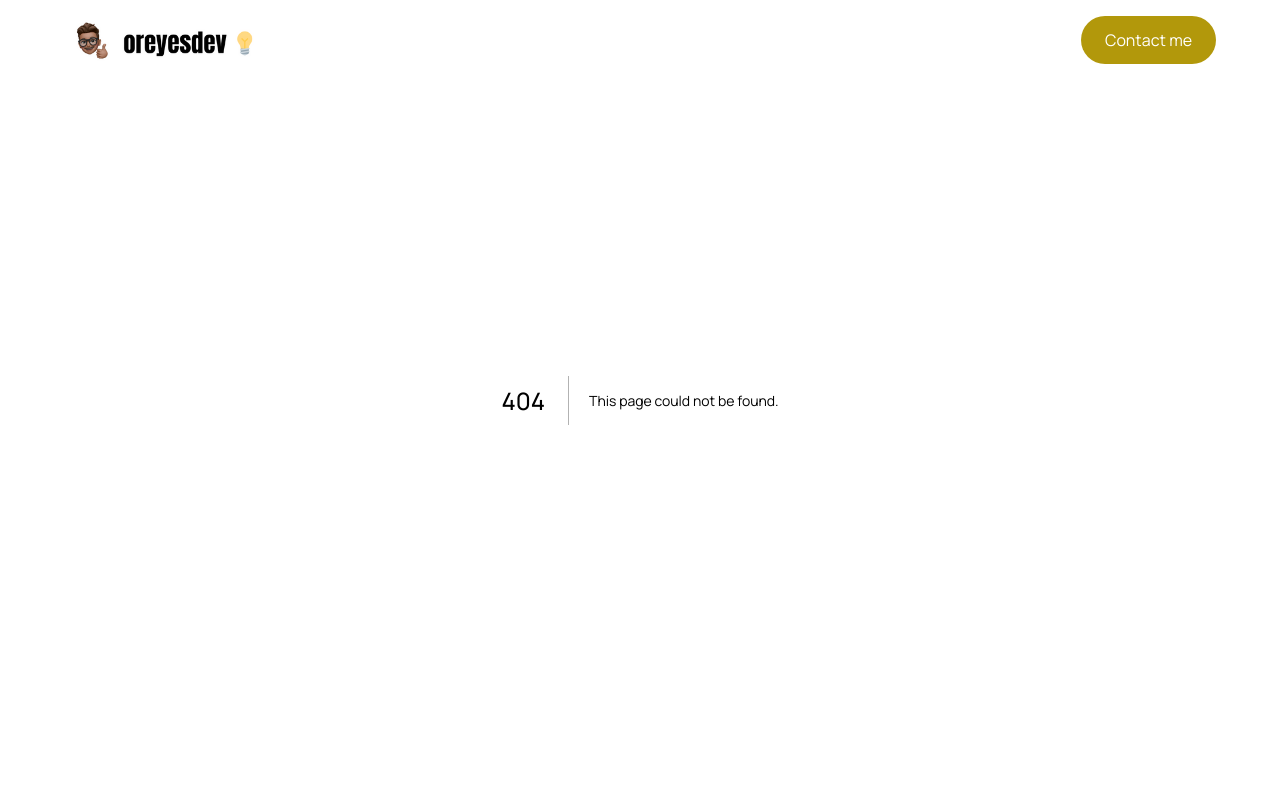
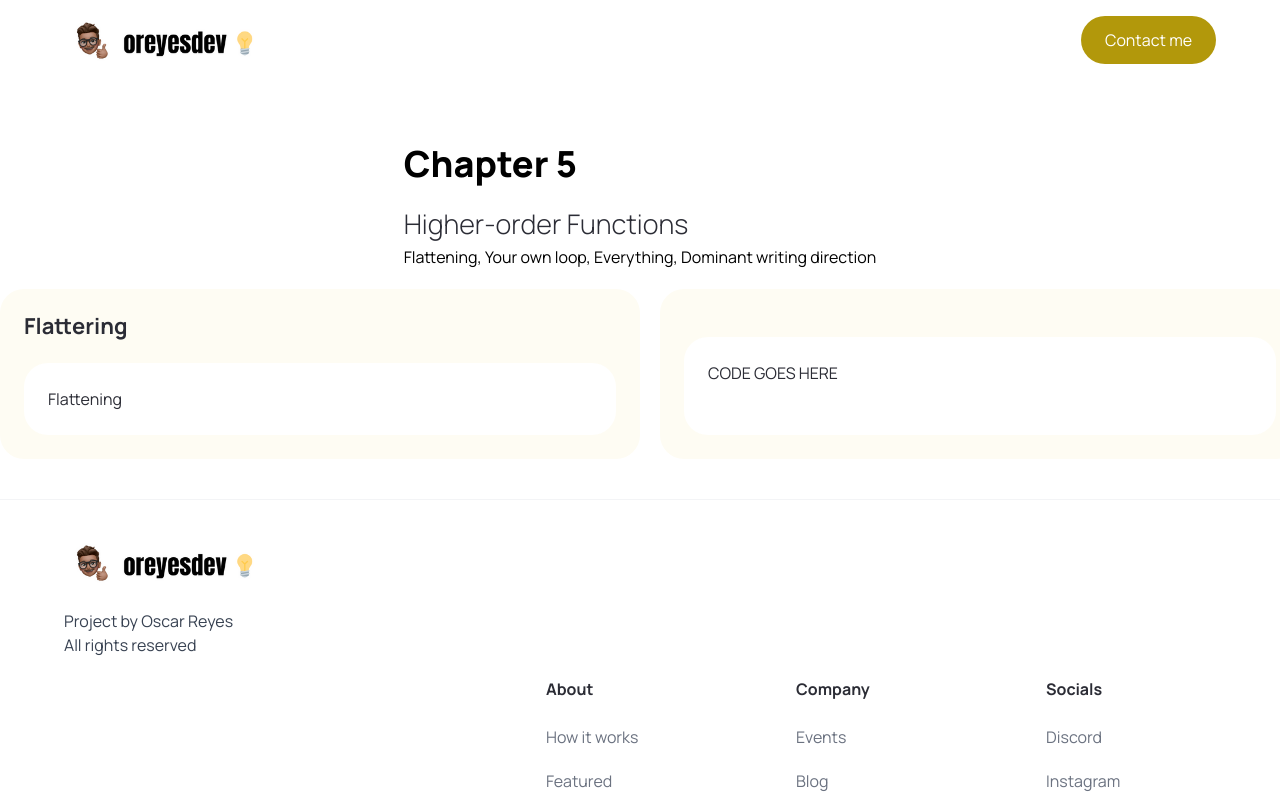
Before and after one commit to jon-oscar/eloquent-js, a Next.js app: page /chapter5 in a window 1280 px wide. Before the commit this address had no page. Shown: the top 800 px of the page. Built offline with nearby package versions, Linux system fonts and the light colour scheme.

Commit message:
upload Flattering componnnt and uodate change

```diff
--- a/constants/chapter.json
+++ b/constants/chapter.json
@@ -134,12 +134,52 @@
     ]
   },
   {
+    "id": 5,
     "title": "Chapter 5",
     "subtitle": "Higher-order Functions",
     "image": "/chapter-5.jpg",
     "exercises": "",
     "link": "/chapter5",
-    "details": ""
+    "details": "Flattening, Your own loop, Everything, Dominant writing direction",
+    "devOscar": [
+      {
+        "id": 1,
+        "title": "Flattering",
+        "details": ""
+      },
+      {
+        "id": 2,
+        "title": "",
+        "details": ""
+      },
+      {
+        "id": 3,
+        "title": "",
+        "details": ""
+      },
+      {
+        "id": 4,
+        "title": "",
+        "details": ""
+      }
+    ],
+    "devJon": [
+      {
+        "id": 1,
+        "title": "",
+        "details": ""
+      },
+      {
+        "id": 2,
+        "title": " ",
+        "details": ""
+      },
+      {
+        "id": 3,
+        "title": " ",
+        "details": ""
+      }
+    ]
   },
   {
     "title": "Chapter 6",
--- /dev/null
+++ b/pages/chapter5.tsx
@@ -0,0 +1,56 @@
+import Layout from '@/components/Layout';
+import PageCard from '@/components/PageCard';
+import chapter from '@/constants/chapter.json';
+import Flattening from '@/components/exercises/chapter-5-oscar/Flattening';
+import '../app/globals.css';
+
+const chapterId = 5;
+
+const chapterMatch = chapter.find((chapter) => chapter.id === chapterId);
+
+if (!chapterMatch) {
+  throw new Error(`Chapter ${chapterId} not found`);
+}
+
+const { title, subtitle, details, devOscar, devJon } = chapterMatch;
+
+export default function Chapter5() {
+  return (
+    <Layout>
+      <div className=' relative z-0 mx-auto mb-2 flex max-w-[1440px] gap-5 xl:flex-col'>
+        <div className='max-width px-6 pt-36'>
+          <h1 className='text-4xl font-extrabold'>{title}</h1>
+          <h2 className='mt-5 text-[27px] font-light text-black-100'>
+            {subtitle}
+          </h2>
+          <p>{details}</p>
+        </div>
+
+        <div className='relative z-0 mx-auto flex max-w-[1440px] flex-col gap-5 xl:flex-row'>
+          <div className='flex flex-col'>
+            {devOscar && (
+              <>
+                <PageCard
+                  id={devOscar[0].id}
+                  title={devOscar[0].title}
+                  details={devOscar[0].details}
+                  code={() => <Flattening />}
+                />
+              </>
+            )}
+          </div>
+          <div className='flex flex-col'>
+            {devJon && (
+              <PageCard
+                id={devJon[0].id}
+                title={devJon[0].title}
+                details={devJon[0].details}
+                code={() => 'CODE GOES HERE'}
+              />
+            )}
+          </div>
+        </div>
+      </div>
+    </Layout>
+  );
+}
```
